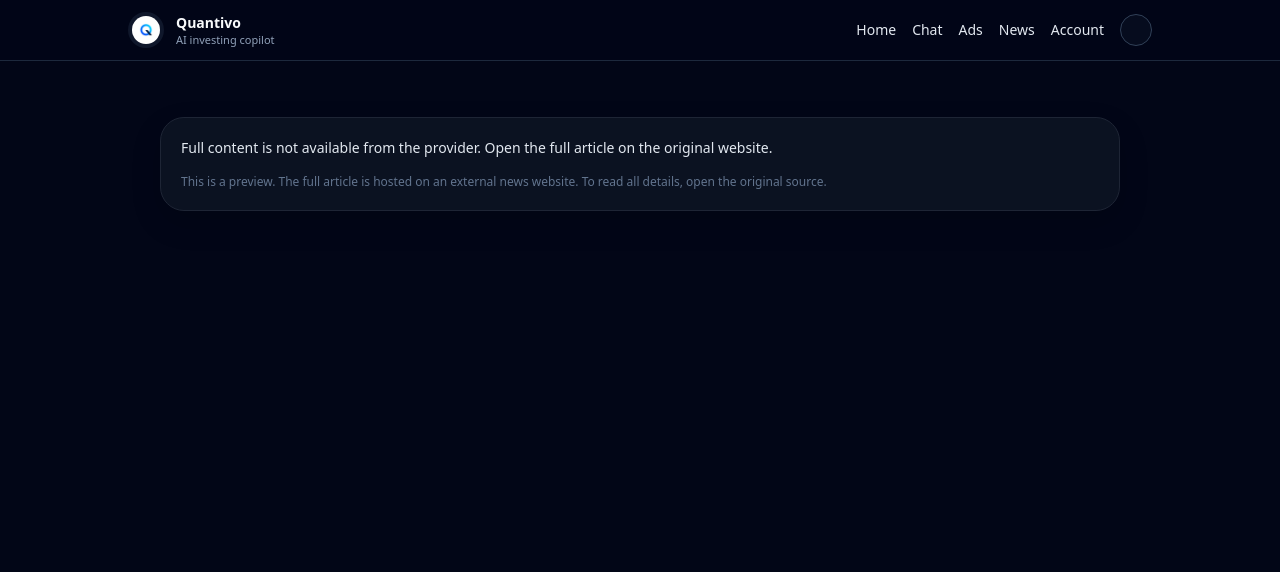
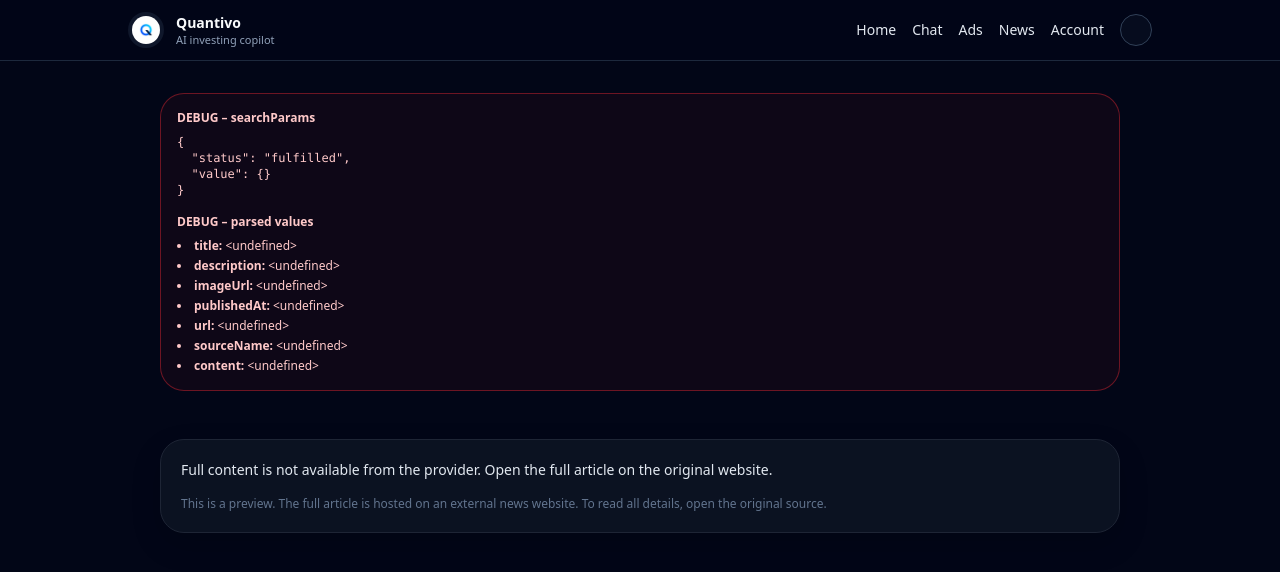
Before and after one commit to zaimautomation-arch/quantivo, a Next.js app: page /news/article in a window 1280 px wide. Shown: the top 572 px of the page. Built offline with nearby package versions, Linux system fonts and the light colour scheme; no server answers.

Commit message:
Make news article page dynamic3

```diff
--- a/app/news/article/page.tsx
+++ b/app/news/article/page.tsx
@@ -1,6 +1,6 @@
 // app/news/article/page.tsx
 
-// Forziamo la pagina ad essere dinamica: ogni richiesta vede i suoi searchParams
+// Pagina dinamica: ogni richiesta vede i suoi searchParams
 export const dynamic = "force-dynamic";
 
 type RawSearchParams = {
@@ -20,6 +20,9 @@ function getParam(value: string | string[] | undefined): string | undefined {
 export default function NewsArticlePage({ searchParams }: PageProps) {
   const params = searchParams ?? {};
 
+  // 🧪 DEBUG lato server (vedi nei log Vercel o in npm run dev)
+  console.log("NEWS ARTICLE searchParams:", params);
+
   const title = getParam(params.title);
   const description = getParam(params.description);
   const imageUrl = getParam(params.imageUrl);
@@ -35,6 +38,41 @@ export default function NewsArticlePage({ searchParams }: PageProps) {
 
   return (
     <div className="space-y-6 py-4">
+      {/* 🧪 DEBUG VISIVO */}
+      <section className="rounded-3xl border border-red-500/40 bg-red-500/5 p-4 text-xs text-red-200 space-y-2">
+        <p className="font-semibold">DEBUG – searchParams</p>
+        <pre className="overflow-x-auto whitespace-pre-wrap">
+          {JSON.stringify(params, null, 2)}
+        </pre>
+
+        <p className="font-semibold pt-2">DEBUG – parsed values</p>
+        <ul className="list-disc list-inside space-y-1">
+          <li>
+            <strong>title:</strong> {title ?? "<undefined>"}
+          </li>
+          <li>
+            <strong>description:</strong>{" "}
+            {description ? description.slice(0, 120) + "…" : "<undefined>"}
+          </li>
+          <li>
+            <strong>imageUrl:</strong> {imageUrl ?? "<undefined>"}
+          </li>
+          <li>
+            <strong>publishedAt:</strong> {publishedAt ?? "<undefined>"}
+          </li>
+          <li>
+            <strong>url:</strong> {url ?? "<undefined>"}
+          </li>
+          <li>
+            <strong>sourceName:</strong> {sourceName ?? "<undefined>"}
+          </li>
+          <li>
+            <strong>content:</strong>{" "}
+            {content ? content.slice(0, 120) + "…" : "<undefined>"}
+          </li>
+        </ul>
+      </section>
+
       {/* Header */}
       <header className="space-y-2">
         <div className="flex items-center gap-2 text-xs text-slate-500">
```
